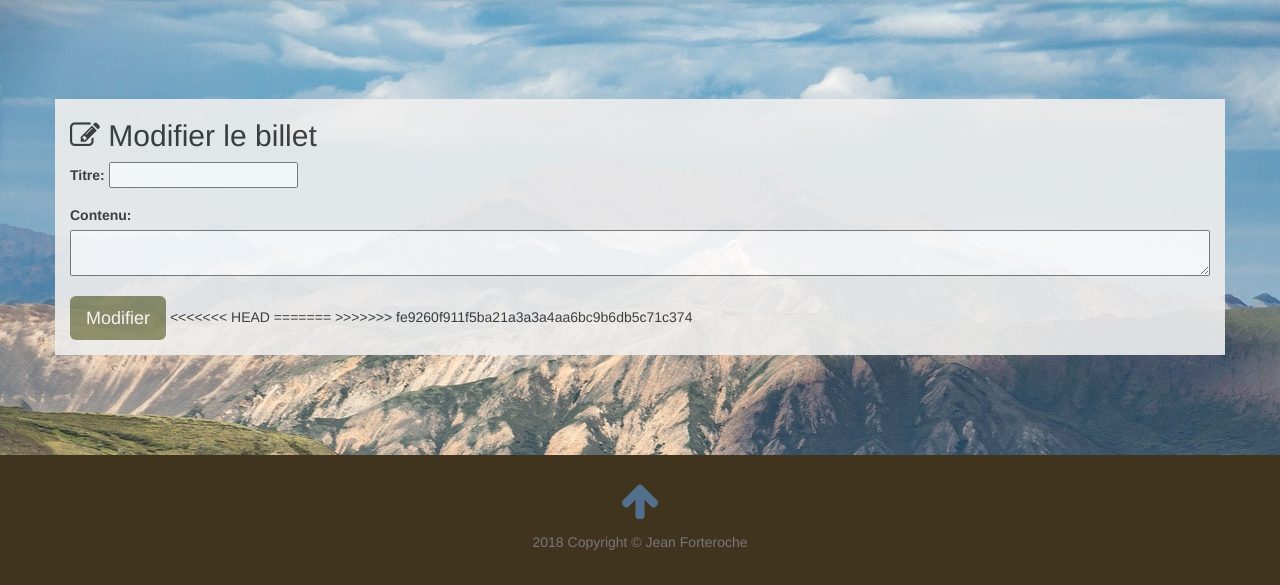
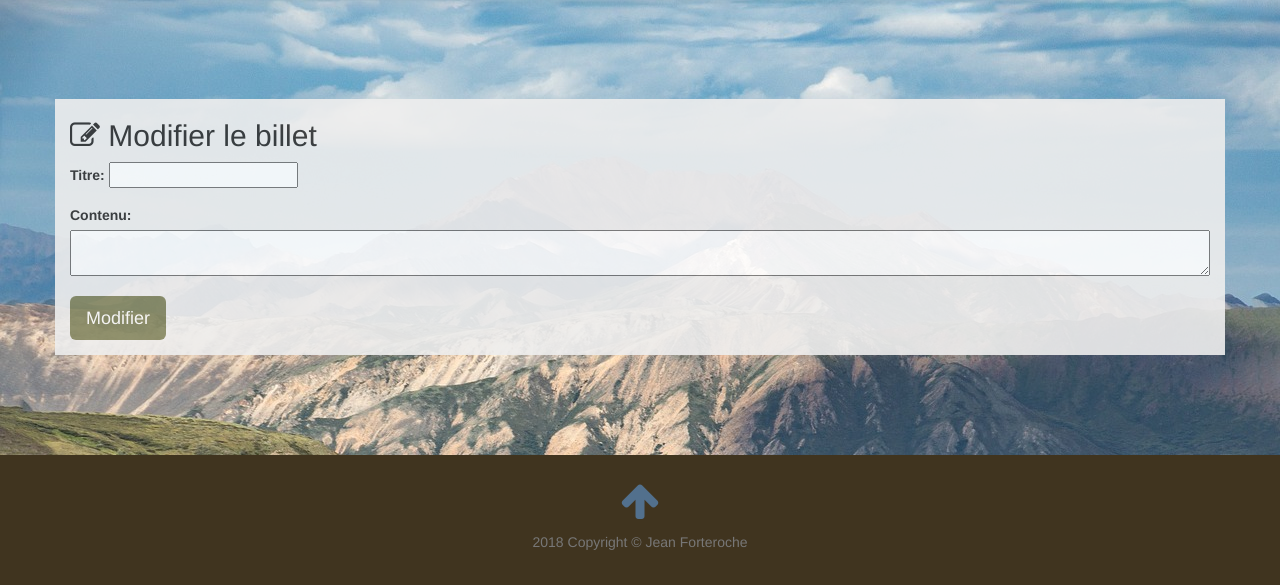
Before and after one commit to deborah-maitrejean/OC-P4-MVC-Blog, a PHP site: page /view/backend/postView.php in a window 1280 px wide. Shown: the part 351-936 px from the top of the page. Run offline with PHP 8.4, Linux system fonts and the light colour scheme; the template is opened without the code that fills it, so the values that code supplies are empty; some libraries are stand-ins or nearby versions.

Commit message:
delateremove comment

```diff
--- a/view/backend/postView.php
+++ b/view/backend/postView.php
@@ -16,10 +16,7 @@
             </div>
             <div class="form-group">
                 <input type="submit" name="submit" value="Modifier" class="btn btn-success btn-lg">
-<<<<<<< HEAD
                 <input type="hidden" name="author" value="Jean Forteroche">
-=======
->>>>>>> fe9260f911f5ba21a3a3a4aa6bc9b6db5c71c374
             </div>
         </form>
     </div>
```
